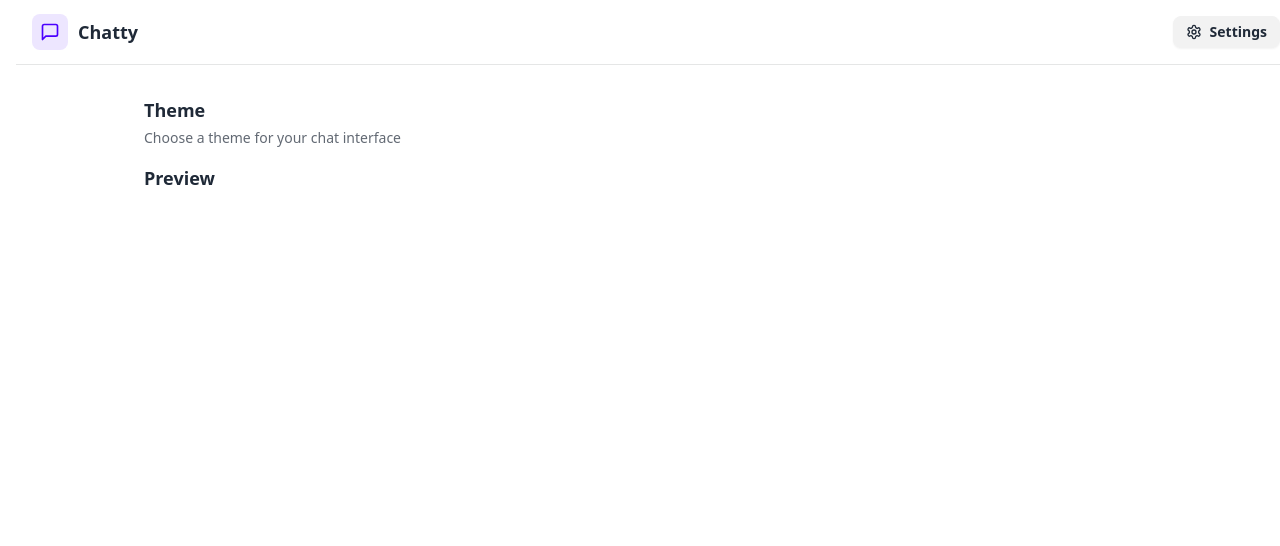
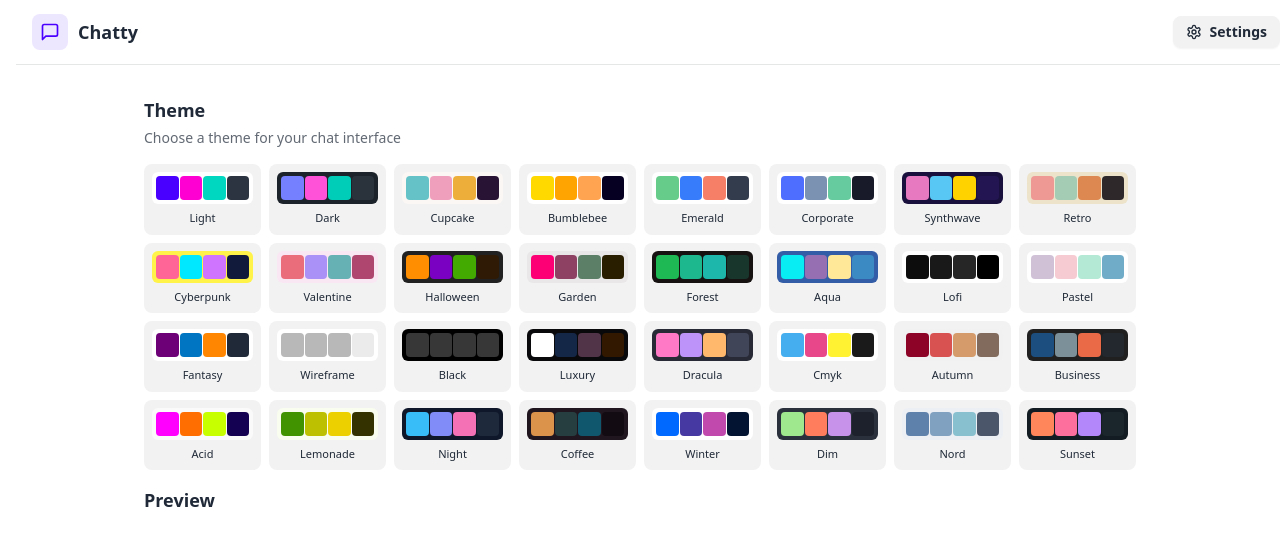
Before and after one commit to Zaid-maker/chatty, a React (Vite) app in the folder client/: page /settings in a window 1280 px wide. Shown: the top 546 px of the page. Built offline with nearby package versions, Linux system fonts and the light colour scheme; no server answers.

Commit message:
feat: add theme preview buttons to SettingsPage for enhanced user experience

```diff
--- a/client/src/pages/SettingsPage.jsx
+++ b/client/src/pages/SettingsPage.jsx
@@ -1,3 +1,4 @@
+import { THEMES } from "../constants";
 import React from "react";
 
 const PREVIEW_MESSAGES = [
@@ -20,7 +21,32 @@
           </p>
         </div>
 
-        <div></div>
+        <div className="grid grid-cols-4 sm:grid-cols-6 md:grid-cols-8 gap-2">
+          {THEMES.map((t) => (
+            <button
+              key={t}
+              className={`
+                group flex flex-col items-center gap-1.5 p-2 rounded-lg transition-colors
+                ${t ? "bg-base-200" : "hover:bg-base-200/50"}
+                `}
+            >
+              <div
+                className="relative h-8 w-full rounded-md overflow-hidden"
+                data-theme={t}
+              >
+                <div className="absolute inset-0 grid grid-cols-4 gap-px p-1">
+                  <div className="rounded bg-primary"></div>
+                  <div className="rounded bg-secondary"></div>
+                  <div className="rounded bg-accent"></div>
+                  <div className="rounded bg-neutral"></div>
+                </div>
+              </div>
+              <span className="text-[11px] font-medium truncate w-full text-center">
+                {t.charAt(0).toUpperCase() + t.slice(1)}
+              </span>
+            </button>
+          ))}
+        </div>
 
         {/* Preview Section */}
         <h3 className="text-lg font-semibold mb-3">Preview</h3>
```
